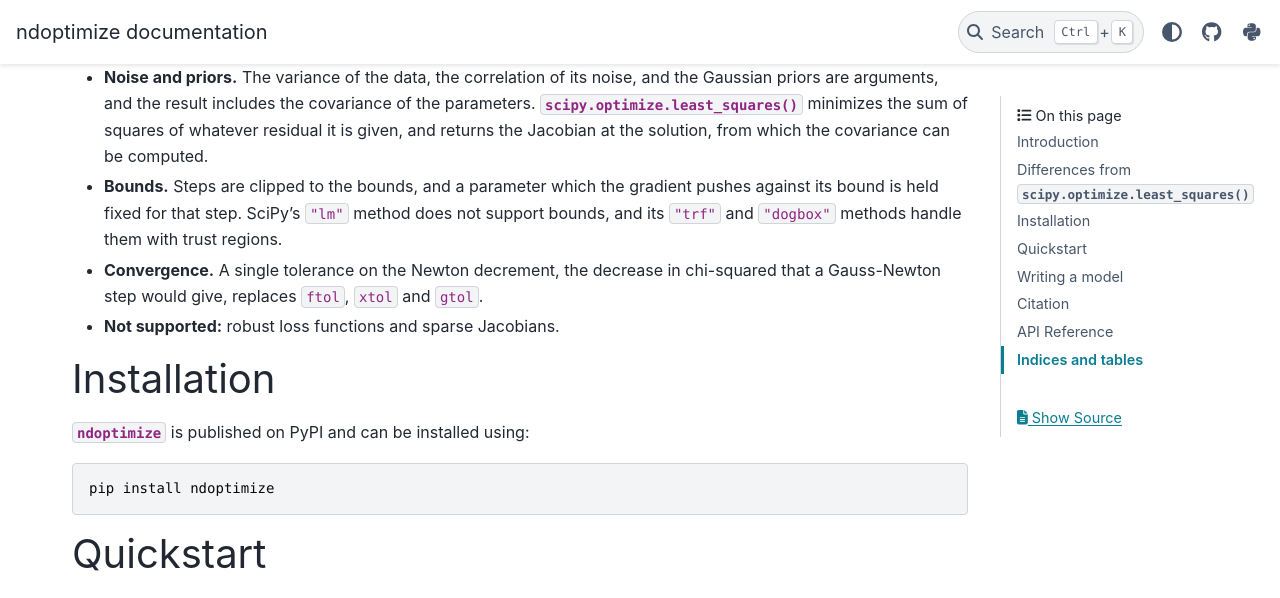
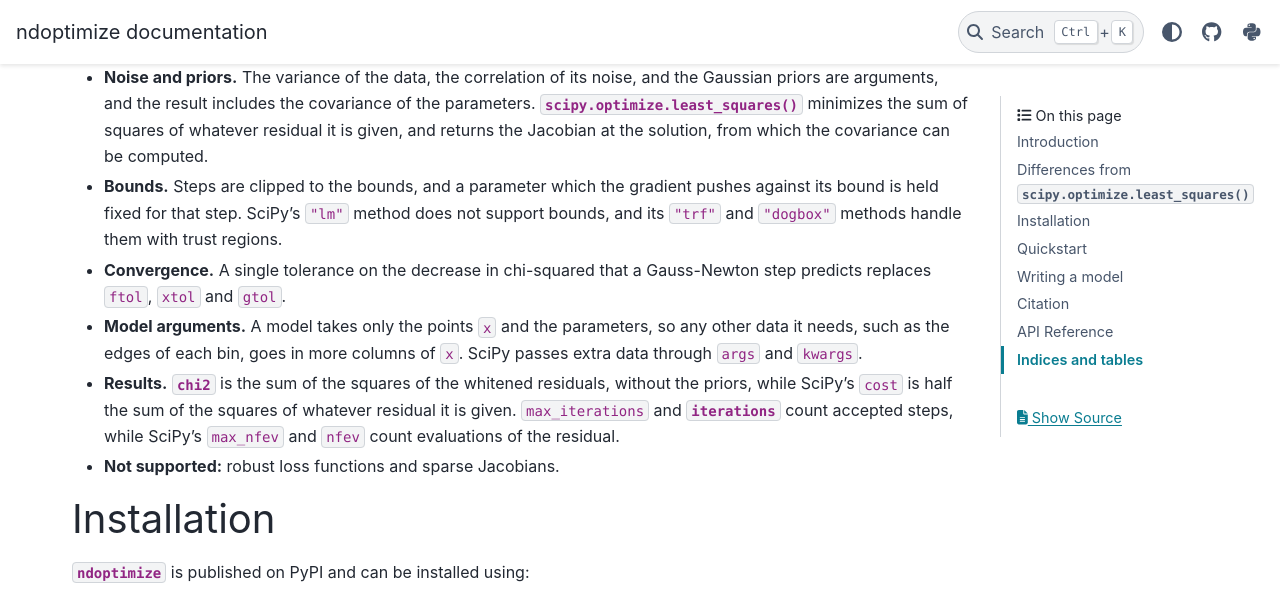
Before and after one commit to sun-data/ndoptimize, a Sphinx documentation site: the page built from docs/index.rst, in a window 1280 px wide and 1400 px high, scrolled down 1013 px. Shown: the top 598 px of the window. Built offline with Sphinx 7.4.7 and the PyData theme 0.15.4, drawn with Linux system fonts in a browser that asks for light colours; some of the changed text lies outside the part shown.

Commit message:
Fix the review findings in the README and documentation.
- Say that each fit can have its own independent variable, and that the
  correlation of the noise is shared by every fit.
- Add the differences from `scipy.optimize.least_squares()` in model
  arguments (extra data goes in more columns of `x`), in `chi2` versus
  `cost`, and in counting accepted steps versus evaluations.
- Call the convergence quantity the decrease in chi-squared that a
  Gauss-Newton step predicts, which is half the square of the Newton
  decrement, here and in the `tolerance` docstring. `max_iterations` and
  `iterations` now say they count accepted steps.
- Put the note on `cache=False` before the model example, which fails
  when pasted into the interactive interpreter.
- Rename the noise `sigma` of the quickstart to `noise`, since sigma is
  the width of the Gaussian model, and note the shape of `x`.
- Say that the README figure comes from the documentation, and pin its
  cell first in `index.rst`, since its name depends on the cell order.
- Fix the description of the bounds of the exponential example and the
  grammar of the definition of a model.

Co-Authored-By: Claude Opus 5.5 <noreply@anthropic.com>
Claude-Session: https://claude.ai/code/session_01PZRXiFhGzzrF87vsFg73B9

```diff
--- a/docs/index.rst
+++ b/docs/index.rst
@@ -21,8 +21,9 @@ offers:
 - **Priors and bounds.** Each parameter of each fit may have a Gaussian prior
   and bounds, to keep faint fits stable.
 - **Missing data.** Data points which are NaN are left out of their fit.
-- **Broadcasting.** The data, noise, initial guess, bounds and priors are
-  broadcast against each other, so each fit can have its own.
+- **Broadcasting.** The independent variable, data, noise variance, initial
+  guess, bounds and priors are broadcast against each other, so each fit can
+  have its own. The correlation of the noise is shared by every fit.
 - **Custom models.** A model is a short Numba function which computes its
   values and their derivatives. Every model shares the same fitting kernel,
   which is compiled once and cached on disk.
@@ -56,9 +57,18 @@ standard deviation in the tests, but they differ in the following ways.
   gradient pushes against its bound is held fixed for that step. SciPy's
   ``"lm"`` method does not support bounds, and its ``"trf"`` and
   ``"dogbox"`` methods handle them with trust regions.
-- **Convergence.** A single tolerance on the Newton decrement, the decrease
-  in chi-squared that a Gauss-Newton step would give, replaces ``ftol``,
-  ``xtol`` and ``gtol``.
+- **Convergence.** A single tolerance on the decrease in chi-squared that a
+  Gauss-Newton step predicts replaces ``ftol``, ``xtol`` and ``gtol``.
+- **Model arguments.** A model takes only the points ``x`` and the
+  parameters, so any other data it needs, such as the edges of each bin, goes
+  in more columns of ``x``. SciPy passes extra data through ``args`` and
+  ``kwargs``.
+- **Results.** :attr:`~ndoptimize.LeastSquaresResult.chi2` is the sum of the
+  squares of the whitened residuals, without the priors, while SciPy's
+  ``cost`` is half the sum of the squares of whatever residual it is given.
+  ``max_iterations`` and :attr:`~ndoptimize.LeastSquaresResult.iterations`
+  count accepted steps, while SciPy's ``max_nfev`` and ``nfev`` count
+  evaluations of the residual.
 - **Not supported:** robust loss functions and sparse Jacobians.
 
 
@@ -75,6 +85,11 @@ Quickstart
 Fit a Gaussian to each of a thousand noisy spectral lines at once, and
 evaluate the best-fit models on a finer grid.
 
+..
+    The README embeds the figure of the next cell from Read the Docs as
+    _images/index_0_0.png, a name which jupyter-sphinx derives from the order
+    of the cells, so keep it the first jupyter-execute cell of this page.
+
 .. jupyter-execute::
 
     import numpy as np
@@ -86,9 +101,9 @@ evaluate the best-fit models on a finer grid.
     # a thousand noisy Gaussian lines with random centers
     velocity = np.linspace(-100, 100, 41)
     center = rng.normal(0, 10, size=(1000, 1))
-    sigma = 0.5
+    noise = 0.5
     data = 5 * np.exp(-np.square((velocity - center) / 15) / 2)
-    data = data + rng.normal(0, sigma, size=data.shape)
+    data = data + rng.normal(0, noise, size=data.shape)
 
     # start each fit at the peak of its line
     guess = np.stack([
@@ -100,9 +115,9 @@ evaluate the best-fit models on a finer grid.
     # fit every line at once
     result = ndoptimize.least_squares(
         model=ndoptimize.models.gaussian,
-        x=velocity[:, np.newaxis],
+        x=velocity[:, np.newaxis],  # shape (num_points, num_inputs)
         data=data,
-        variance=sigma**2,
+        variance=noise**2,
         guess=guess,
     )
 
@@ -134,13 +149,17 @@ chi-squared, and the convergence state of each fit, as described in
 Writing a model
 ===============
 
-A model is a function of the points ``x``, an array of shape
-``(num_points, num_inputs)``, and the ``parameters``, which writes the model
-into ``f`` and its derivatives with respect to the parameters into
+A model is a function, ``model(x, parameters, f, jacobian)``, which writes its
+value at the points ``x``, an array of shape ``(num_points, num_inputs)``,
+into ``f``, and its derivatives with respect to the ``parameters`` into
 ``jacobian``.
 The :func:`ndoptimize.model` decorator compiles it and names its parameters.
+The compiled model is cached on disk, so define it in a file or a notebook.
+A model defined in the interactive interpreter needs
+``@ndoptimize.model(..., cache=False)``.
+
 Here is an exponential decay, fit to a hundred noisy decays, with bounds which
-keep the amplitude and the scale positive.
+keep the amplitude from going negative and the scale at least 0.1.
 
 .. jupyter-execute::
 
```
Also changed, not shown: other parts of docs/index.rst (+0 -3 lines), README.md (+25 -14 lines), 1 other file.
